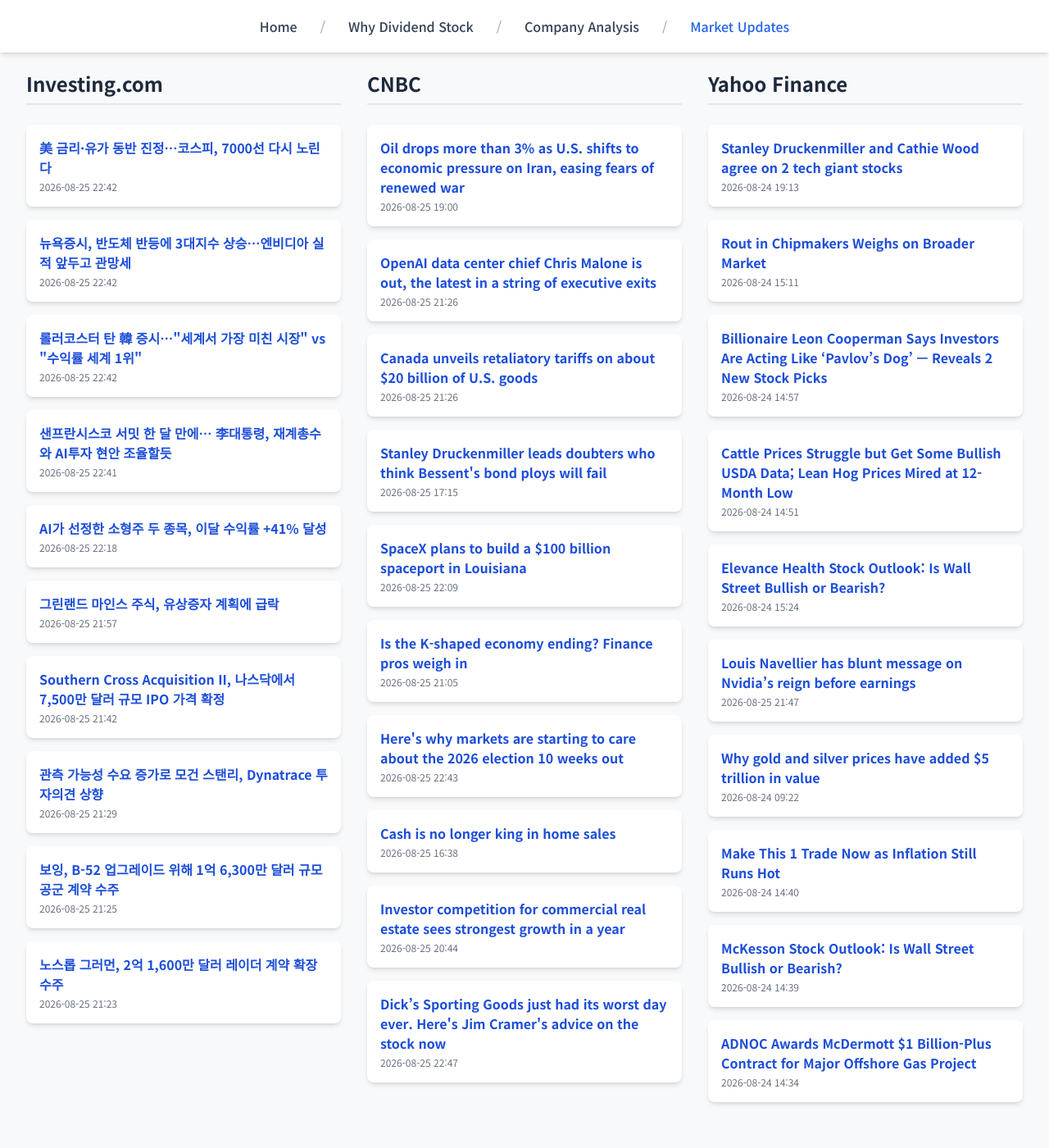
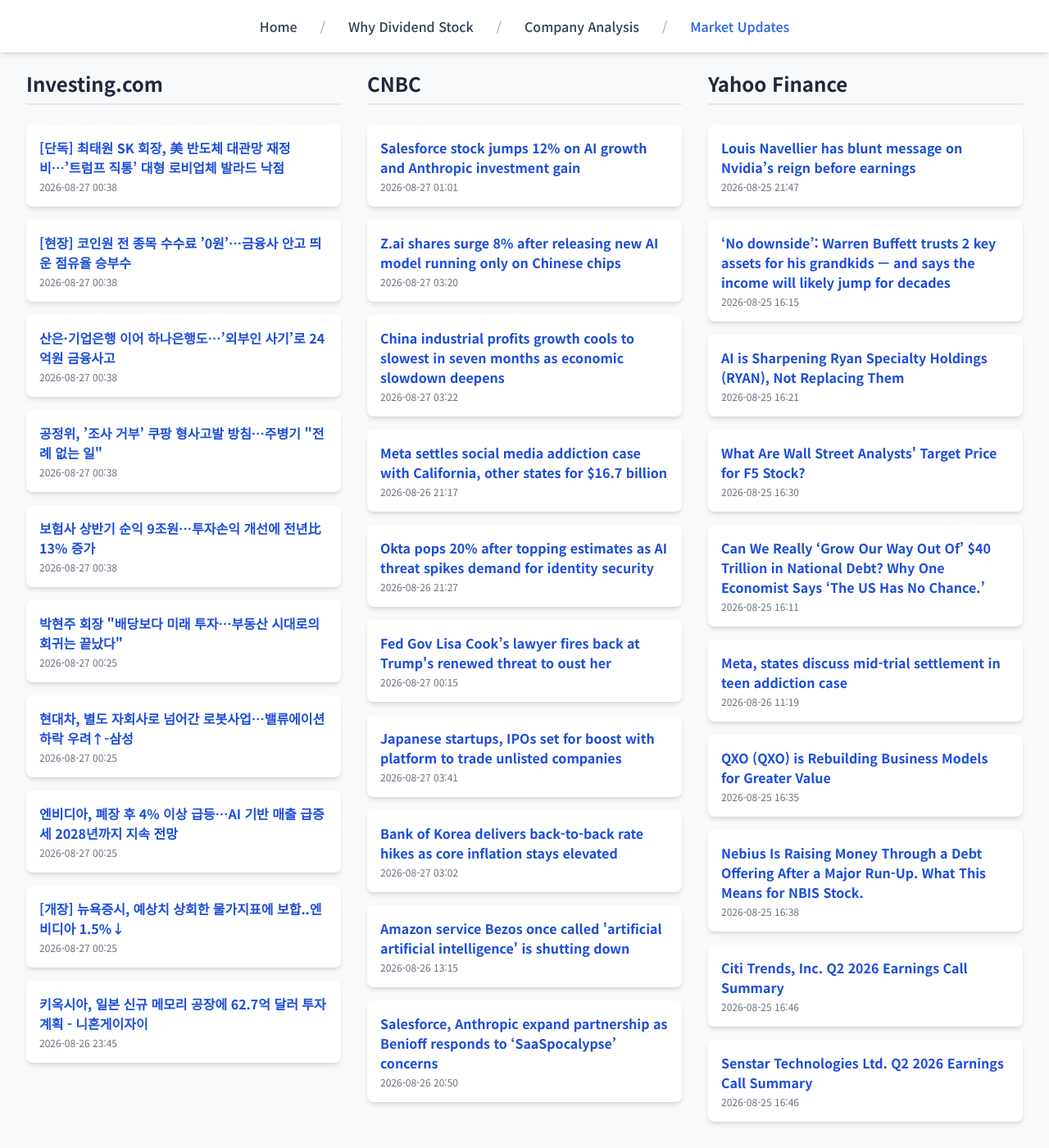
Before and after one commit to Kay-Hwang/my-company-analysis, a Jekyll site: the page built from market-updates.html, in a window 1280 px wide and 1400 px high, scrolled down 190 px. Shown: the whole window at 82% size. Built offline with Jekyll 4.4.1, drawn with Linux system fonts in a browser that asks for light colours; nearby versions of some CDN libraries; a script that is not in the unit is left out; before the commit the page ends 1566 px from its top, so only the background shows below that.

Commit message:
Update daily data

```diff
--- a/_data/latest_data.json
+++ b/_data/latest_data.json
@@ -1,161 +1,131 @@
 {
-  "lastUpdated": "2026년 08월 26일 08:23 KST",
+  "lastUpdated": "2026년 08월 27일 13:14 KST",
   "news": {
     "investing": [
       {
-        "title": "美 금리·유가 동반 진정…코스피, 7000선 다시 노린다",
-        "link": "https://kr.investing.com/news/stock-market-news/article-2074387",
-        "pubDate": "2026-08-25 22:42:28",
-        "summary": "美 금리·유가 동반 진정…코스피, 7000선 다시 노린다"
+        "title": "[단독] 최태원 SK 회장, 美 반도체 대관망 재정비…’트럼프 직통’ 대형 로비업체 발라드 낙점",
+        "link": "https://kr.investing.com/news/stock-market-news/article-2076018",
+        "pubDate": "2026-08-27 00:38:29",
+        "summary": "[단독] 최태원 SK 회장, 美 반도체 대관망 재정비…’트럼프 직통’ 대형 로비업체 발라드 낙점"
       },
       {
-        "title": "뉴욕증시, 반도체 반등에 3대지수 상승…엔비디아 실적 앞두고 관망세",
-        "link": "https://kr.investing.com/news/stock-market-news/article-2074388",
-        "pubDate": "2026-08-25 22:42:14",
-        "summary": "뉴욕증시, 반도체 반등에 3대지수 상승…엔비디아 실적 앞두고 관망세"
+        "title": "[현장] 코인원 전 종목 수수료 ’0원’…금융사 안고 띄운 점유율 승부수",
+        "link": "https://kr.investing.com/news/stock-market-news/article-2076017",
+        "pubDate": "2026-08-27 00:38:28",
+        "summary": "[현장] 코인원 전 종목 수수료 ’0원’…금융사 안고 띄운 점유율 승부수"
       },
       {
-        "title": "롤러코스터 탄 韓 증시…\"세계서 가장 미친 시장\" vs \"수익률 세계 1위\"",
-        "link": "https://kr.investing.com/news/stock-market-news/article-2074390",
-        "pubDate": "2026-08-25 22:42:00",
-        "summary": "롤러코스터 탄 韓 증시…\"세계서 가장 미친 시장\" vs \"수익률 세계 1위\""
+        "title": "산은·기업은행 이어 하나은행도…’외부인 사기’로 24억원 금융사고",
+        "link": "https://kr.investing.com/news/stock-market-news/article-2076016",
+        "pubDate": "2026-08-27 00:38:26",
+        "summary": "산은·기업은행 이어 하나은행도…’외부인 사기’로 24억원 금융사고"
       },
       {
-        "title": "샌프란시스코 서밋 한 달 만에… 李대통령, 재계총수와 AI투자 현안 조율할듯",
-        "link": "https://kr.investing.com/news/stock-market-news/article-2074389",
-        "pubDate": "2026-08-25 22:41:46",
-        "summary": "샌프란시스코 서밋 한 달 만에… 李대통령, 재계총수와 AI투자 현안 조율할듯"
+        "title": "공정위, ’조사 거부’ 쿠팡 형사고발 방침…주병기 \"전례 없는 일\"",
+        "link": "https://kr.investing.com/news/stock-market-news/article-2076014",
+        "pubDate": "2026-08-27 00:38:24",
+        "summary": "공정위, ’조사 거부’ 쿠팡 형사고발 방침…주병기 \"전례 없는 일\""
       },
       {
-        "title": "AI가 선정한 소형주 두 종목, 이달 수익률 +41% 달성",
-        "link": "https://kr.investing.com/news/stock-market-news/article-2074381",
-        "pubDate": "2026-08-25 22:18:36",
-        "summary": "AI가 선정한 소형주 두 종목, 이달 수익률 +41% 달성"
+        "title": "보험사 상반기 순익 9조원…투자손익 개선에 전년比 13% 증가",
+        "link": "https://kr.investing.com/news/stock-market-news/article-2076013",
+        "pubDate": "2026-08-27 00:38:22",
+        "summary": "보험사 상반기 순익 9조원…투자손익 개선에 전년比 13% 증가"
       },
       {
-        "title": "그린랜드 마인스 주식, 유상증자 계획에 급락",
-        "link": "https://kr.investing.com/news/stock-market-news/article-93CH-2074368",
-        "pubDate": "2026-08-25 21:57:05",
-        "summary": "그린랜드 마인스 주식, 유상증자 계획에 급락"
+        "title": "박현주 회장 \"배당보다 미래 투자…부동산 시대로의 회귀는 끝났다\"",
+        "link": "https://kr.investing.com/news/stock-market-news/article-2076012",
+        "pubDate": "2026-08-27 00:25:08",
+        "summary": "박현주 회장 \"배당보다 미래 투자…부동산 시대로의 회귀는 끝났다\""
       },
       {
-        "title": "Southern Cross Acquisition II, 나스닥에서 7,500만 달러 규모 IPO 가격 확정",
-        "link": "https://kr.investing.com/news/stock-market-news/article-432SI-2074358",
-        "pubDate": "2026-08-25 21:42:02",
-        "summary": "Southern Cross Acquisition II, 나스닥에서 7,500만 달러 규모 IPO 가격 확정"
+        "title": "현대차, 별도 자회사로 넘어간 로봇사업…밸류에이션 하락 우려↑-삼성",
+        "link": "https://kr.investing.com/news/stock-market-news/article-2075999",
+        "pubDate": "2026-08-27 00:25:07",
+        "summary": "현대차, 별도 자회사로 넘어간 로봇사업…밸류에이션 하락 우려↑-삼성"
       },
       {
-        "title": "관측 가능성 수요 증가로 모건 스탠리, Dynatrace 투자의견 상향",
-        "link": "https://kr.investing.com/news/stock-market-news/article-2074352",
-        "pubDate": "2026-08-25 21:29:26",
-        "summary": "관측 가능성 수요 증가로 모건 스탠리, Dynatrace 투자의견 상향"
+        "title": "엔비디아, 폐장 후 4% 이상 급등…AI 기반 매출 급증세 2028년까지 지속 전망",
+        "link": "https://kr.investing.com/news/stock-market-news/article-2075995",
+        "pubDate": "2026-08-27 00:25:05",
+        "summary": "엔비디아, 폐장 후 4% 이상 급등…AI 기반 매출 급증세 2028년까지 지속 전망"
       },
       {
-        "title": "보잉, B-52 업그레이드 위해 1억 6,300만 달러 규모 공군 계약 수주",
-        "link": "https://kr.investing.com/news/stock-market-news/article-93CH-2074346",
-        "pubDate": "2026-08-25 21:25:35",
-        "summary": "보잉, B-52 업그레이드 위해 1억 6,300만 달러 규모 공군 계약 수주"
+        "title": "[개장] 뉴욕증시, 예상치 상회한 물가지표에 보합..엔비디아 1.5%↓",
+        "link": "https://kr.investing.com/news/stock-market-news/article-2075993",
+        "pubDate": "2026-08-27 00:25:03",
+        "summary": "[개장] 뉴욕증시, 예상치 상회한 물가지표에 보합..엔비디아 1.5%↓"
       },
       {
-        "title": "노스롭 그러먼, 2억 1,600만 달러 레이더 계약 확장 수주",
-        "link": "https://kr.investing.com/news/stock-market-news/article-93CH-2074344",
-        "pubDate": "2026-08-25 21:23:56",
-        "summary": "노스롭 그러먼, 2억 1,600만 달러 레이더 계약 확장 수주"
+        "title": "키옥시아, 일본 신규 메모리 공장에 62.7억 달러 투자 계획 - 니혼게이자이",
+        "link": "https://kr.investing.com/news/stock-market-news/article-93CH-2075997",
+        "pubDate": "2026-08-26 23:45:10",
+        "summary": "키옥시아, 일본 신규 메모리 공장에 62.7억 달러 투자 계획 - 니혼게이자이"
       }
     ],
     "cnbc": [
       {
-        "title": "Oil drops more than 3% as U.S. shifts to economic pressure on Iran, easing fears of renewed war",
-        "link": "https://www.cnbc.com/2026/08/25/oil-prices-iran-trump-hormuz.html",
-        "pubDate": "Tue, 25 Aug 2026 19:00:07 GMT",
-        "summary": "Investors shrugged off the latest developments in the U.S.-Iran war."
+        "title": "Salesforce stock jumps 12% on AI growth and Anthropic investment gain",
+        "link": "https://www.cnbc.com/2026/08/26/salesforce-crm-q2-earnings-report-2027.html",
+        "pubDate": "Thu, 27 Aug 2026 01:01:00 GMT",
+        "summary": "Salesforce's Anthropic stake led to higher profit in the latest quarter."
       },
       {
-        "title": "OpenAI data center chief Chris Malone is out, the latest in a string of executive exits",
-        "link": "https://www.cnbc.com/2026/08/25/openais-head-of-data-centers-chris-malone-is-out-in-latest-exec-exit.html",
-        "pubDate": "Tue, 25 Aug 2026 21:26:00 GMT",
-        "summary": "An OpenAI spokesperson said the company \"recently reorganized our infrastructure organization to support the scale and pace of our work.\""
+        "title": "Z.ai shares surge 8% after releasing new AI model running only on Chinese chips",
+        "link": "https://www.cnbc.com/2026/08/27/zai-shares-surge-new-ai-model-using-chinese-chips.html",
+        "pubDate": "Thu, 27 Aug 2026 03:20:14 GMT",
+        "summary": "The Chinese AI company said it had already launched the model globally in stealth mode for a week."
       },
       {
-        "title": "Canada unveils retaliatory tariffs on about $20 billion of U.S. goods",
-        "link": "https://www.cnbc.com/2026/08/25/canada-trump-tariffs-trade-carney-leblanc.html",
-        "pubDate": "Tue, 25 Aug 2026 21:26:01 GMT",
-        "summary": "Canadian trade negotiators left the U.S. last week after failing to clinch a trade deal that would stop President Donald Trump's new tariffs from taking effect."
+        "title": "China industrial profits growth cools to slowest in seven months as economic slowdown deepens",
+        "link": "https://www.cnbc.com/2026/08/27/china-industrial-profits-july-factory-production-.html",
+        "pubDate": "Thu, 27 Aug 2026 03:22:14 GMT",
+        "summary": "China's industrial profits growth in July slowed to its weakest pace this year, as soft demand and a broader slowdown in the economy weighed on manufacturers."
       },
       {
-        "title": "Stanley Druckenmiller leads doubters who think Bessent's bond ploys will fail",
-        "link": "https://www.cnbc.com/2026/08/25/stanley-druckenmiller-leads-doubters-who-think-bessents-bond-ploys-will-fail.html",
-        "pubDate": "Tue, 25 Aug 2026 17:15:50 GMT",
-        "summary": "The bond market interventions have generated a modest decline in yields along with a growing chorus of derision."
+        "title": "Meta settles social media addiction case with California, other states for $16.7 billion",
+        "link": "https://www.cnbc.com/2026/08/26/meta-social-media-trial-settlement.html",
+        "pubDate": "Wed, 26 Aug 2026 21:17:46 GMT",
+        "summary": "Meta and state attorneys general settled a federal trial centering on allegations that company misrepresented the extent of child-related mental health harms."
       },
       {
-        "title": "SpaceX plans to build a $100 billion spaceport in Louisiana",
-        "link": "https://www.cnbc.com/2026/08/25/spacex-louisiana-spaceport.html",
-        "pubDate": "Tue, 25 Aug 2026 22:09:01 GMT",
-        "summary": "SpaceX plans to establish its Starbase, LA in Vermilion Parish, which will \"support thousands of launches annually.\""
+        "title": "Okta pops 20% after topping estimates as AI threat spikes demand for identity security",
+        "link": "https://www.cnbc.com/2026/08/26/okta-okta-earnings-q2-2027.html",
+        "pubDate": "Wed, 26 Aug 2026 21:27:53 GMT",
+        "summary": "New products accounted for 30% of total bookings and Okta said it closed dozens of AI deals during the period"
       },
       {
-        "title": "Is the K-shaped economy ending? Finance pros weigh in",
-        "link": "https://www.cnbc.com/2026/08/25/k-shaped-economy-c-shaped-economy-may-be-changing.html",
-        "pubDate": "Tue, 25 Aug 2026 21:05:27 GMT",
-        "summary": "The K-shaped economy may be changing. New data shows income and spending gaps are narrowing — but household finances tell a more complicated story."
+        "title": "Fed Gov Lisa Cook’s lawyer fires back at Trump's renewed threat to oust her",
+        "link": "https://www.cnbc.com/2026/08/26/trump-lisa-cook-federal-reserve.html",
+        "pubDate": "Thu, 27 Aug 2026 00:15:35 GMT",
+        "summary": "The Supreme Court in late June blocked Trump from firing Cook from the Federal Reserve, but left the president with a path to try again to remove her."
       },
       {
-        "title": "Here's why markets are starting to care about the 2026 election 10 weeks out",
-        "link": "https://www.cnbc.com/2026/08/25/trump-debt-ceiling-markets-midterm-election.html",
-        "pubDate": "Tue, 25 Aug 2026 22:43:08 GMT",
-        "summary": "Wall Street analysts are tuning in 10 weeks ahead of the Nov. 3 election with concerns about risks to investors depending on how the U.S. results turn out."
+        "title": "Japanese startups, IPOs set for boost with platform to trade unlisted companies",
+        "link": "https://www.cnbc.com/2026/08/27/japan-startups-ipos-trading-platform-unlisted-companies-.html",
+        "pubDate": "Thu, 27 Aug 2026 03:41:00 GMT",
+        "summary": "The Japanese regulator's registration of a new trading platform for unlisted shares could help create a more favorable capital-raising environment for the country's IPO ecosystem."
       },
       {
-        "title": "Cash is no longer king in home sales",
-        "link": "https://www.cnbc.com/2026/08/25/cash-is-no-longer-king-in-home-sales.html",
-        "pubDate": "Tue, 25 Aug 2026 16:38:40 GMT",
-        "summary": "Cash buyers are a diminishing share of the overall housing market, as more supply and weaker prices give all buyers more purchasing power."
+        "title": "Bank of Korea delivers back-to-back rate hikes as core inflation stays elevated",
+        "link": "https://www.cnbc.com/2026/08/27/korea-bok-rate-hike-inflation.html",
+        "pubDate": "Thu, 27 Aug 2026 03:02:31 GMT",
+        "summary": "The Bank of Korea hiked rates by 25 basis points to 3%, its highest since January 2025 and in line with expectations."
       },
       {
-        "title": "Investor competition for commercial real estate sees strongest growth in a year",
-        "link": "https://www.cnbc.com/2026/08/25/cre-investor-competition-sees-strongest-growth-in-a-year.html",
-        "pubDate": "Tue, 25 Aug 2026 20:44:51 GMT",
-        "summary": "Even though macro uncertainty and volatility continue to show up in the broader economy, bidding keeps rising, according to JLL."
+        "title": "Amazon service Bezos once called 'artificial artificial intelligence' is shutting down",
+        "link": "https://www.cnbc.com/2026/08/25/amazon-service-that-jeff-bezos-called-artificial-ai-is-shutting-down.html",
+        "pubDate": "Wed, 26 Aug 2026 13:15:24 GMT",
+        "summary": "Mechanical Turk launched in 2005 as a way to farm out tasks that are easy for humans to complete but too challenging for computers."
       },
       {
-        "title": "Dick’s Sporting Goods just had its worst day ever. Here's Jim Cramer's advice on the stock now",
-        "link": "https://www.cnbc.com/2026/08/25/dicks-sporting-goods-worst-day-ever-jim-cramer-advice.html",
-        "pubDate": "Tue, 25 Aug 2026 22:47:37 GMT",
-        "summary": "CNBC’s Jim Cramer said investors shouldn’t give up on Dick’s after its record 30% plunge."
+        "title": "Salesforce, Anthropic expand partnership as Benioff responds to ‘SaaSpocalypse’ concerns",
+        "link": "https://www.cnbc.com/2026/08/26/salesforce-anthropic-partnership-claudeforce.html",
+        "pubDate": "Wed, 26 Aug 2026 20:50:45 GMT",
+        "summary": "\"We're delivering a dynamic interface that thinks, reasons, and acts,\" Salesforce CEO Marc Benioff said in a statement."
       }
     ],
     "yahoo": [
-      {
-        "title": "Stanley Druckenmiller and Cathie Wood agree on 2 tech giant stocks",
-        "link": "https://finance.yahoo.com/markets/stocks/articles/stanley-druckenmiller-cathie-wood-agree-191300323.html",
-        "pubDate": "2026-08-24T19:13:00Z",
-        "summary": "Stanley Druckenmiller and Cathie Wood agree on 2 tech giant stocks"
-      },
-      {
-        "title": "Rout in Chipmakers Weighs on Broader Market",
-        "link": "https://finance.yahoo.com/markets/stocks/articles/rout-chipmakers-weighs-broader-market-151143186.html",
-        "pubDate": "2026-08-24T15:11:43Z",
-        "summary": "Rout in Chipmakers Weighs on Broader Market"
-      },
-      {
-        "title": "Billionaire Leon Cooperman Says Investors Are Acting Like ‘Pavlov’s Dog’ — Reveals 2 New Stock Picks",
-        "link": "https://finance.yahoo.com/markets/stocks/articles/billionaire-leon-cooperman-says-investors-145743521.html",
-        "pubDate": "2026-08-24T14:57:43Z",
-        "summary": "Billionaire Leon Cooperman Says Investors Are Acting Like ‘Pavlov’s Dog’ — Reveals 2 New Stock Picks"
-      },
-      {
-        "title": "Cattle Prices Struggle but Get Some Bullish USDA Data; Lean Hog Prices Mired at 12-Month Low",
-        "link": "https://finance.yahoo.com/markets/commodities/articles/cattle-prices-struggle-bullish-usda-145144527.html",
-        "pubDate": "2026-08-24T14:51:44Z",
-        "summary": "Cattle Prices Struggle but Get Some Bullish USDA Data; Lean Hog Prices Mired at 12-Month Low"
-      },
-      {
-        "title": "Elevance Health Stock Outlook: Is Wall Street Bullish or Bearish?",
-        "link": "https://finance.yahoo.com/markets/stocks/articles/elevance-health-stock-outlook-wall-152400991.html",
-        "pubDate": "2026-08-24T15:24:00Z",
-        "summary": "Elevance Health Stock Outlook: Is Wall Street Bullish or Bearish?"
-      },
       {
         "title": "Louis Navellier has blunt message on Nvidia’s reign before earnings",
         "link": "https://finance.yahoo.com/markets/stocks/articles/louis-navellier-blunt-message-nvidia-214700439.html",
@@ -163,28 +133,58 @@
         "summary": "Louis Navellier has blunt message on Nvidia’s reign before earnings"
       },
       {
-        "title": "Why gold and silver prices have added $5 trillion in value",
-        "link": "https://finance.yahoo.com/markets/commodities/article/why-gold-and-silver-prices-have-added-5-trillion-in-value-092246961.html",
-        "pubDate": "2026-08-24T09:22:46Z",
-        "summary": "Why gold and silver prices have added $5 trillion in value"
+        "title": "‘No downside’: Warren Buffett trusts 2 key assets for his grandkids — and says the income will likely jump for decades",
+        "link": "https://finance.yahoo.com/real-estate/articles/no-downside-warren-buffett-trusts-161500580.html",
+        "pubDate": "2026-08-25T16:15:00Z",
+        "summary": "‘No downside’: Warren Buffett trusts 2 key assets for his grandkids — and says the income will likely jump for decades"
       },
       {
-        "title": "Make This 1 Trade Now as Inflation Still Runs Hot",
-        "link": "https://finance.yahoo.com/markets/options/articles/1-trade-now-inflation-still-144025344.html",
-        "pubDate": "2026-08-24T14:40:25Z",
-        "summary": "Make This 1 Trade Now as Inflation Still Runs Hot"
+        "title": "AI is Sharpening Ryan Specialty Holdings (RYAN), Not Replacing Them",
+        "link": "https://finance.yahoo.com/markets/stocks/articles/ai-sharpening-ryan-specialty-holdings-162111595.html",
+        "pubDate": "2026-08-25T16:21:11Z",
+        "summary": "AI is Sharpening Ryan Specialty Holdings (RYAN), Not Replacing Them"
       },
       {
-        "title": "McKesson Stock Outlook: Is Wall Street Bullish or Bearish?",
-        "link": "https://finance.yahoo.com/markets/stocks/articles/mckesson-stock-outlook-wall-street-143920869.html",
-        "pubDate": "2026-08-24T14:39:20Z",
-        "summary": "McKesson Stock Outlook: Is Wall Street Bullish or Bearish?"
+        "title": "What Are Wall Street Analysts' Target Price for F5 Stock?",
+        "link": "https://finance.yahoo.com/markets/stocks/articles/wall-street-analysts-target-price-163007835.html",
+        "pubDate": "2026-08-25T16:30:07Z",
+        "summary": "What Are Wall Street Analysts' Target Price for F5 Stock?"
       },
       {
-        "title": "ADNOC Awards McDermott $1 Billion-Plus Contract for Major Offshore Gas Project",
-        "link": "https://finance.yahoo.com/energy/articles/adnoc-awards-mcdermott-1-billion-143422737.html",
-        "pubDate": "2026-08-24T14:34:22Z",
-        "summary": "ADNOC Awards McDermott $1 Billion-Plus Contract for Major Offshore Gas Project"
+        "title": "Can We Really ‘Grow Our Way Out Of’ $40 Trillion in National Debt? Why One Economist Says ‘The US Has No Chance.’",
+        "link": "https://finance.yahoo.com/economy/policy/articles/really-grow-way-40-trillion-161154543.html",
+        "pubDate": "2026-08-25T16:11:54Z",
+        "summary": "Can We Really ‘Grow Our Way Out Of’ $40 Trillion in National Debt? Why One Economist Says ‘The US Has No Chance.’"
+      },
+      {
+        "title": "Meta, states discuss mid-trial settlement in teen addiction case",
+        "link": "https://finance.yahoo.com/media-advertising/articles/meta-states-discuss-mid-trial-111938416.html",
+        "pubDate": "2026-08-26T11:19:38Z",
+        "summary": "Meta, states discuss mid-trial settlement in teen addiction case"
+      },
+      {
+        "title": "QXO (QXO) is Rebuilding Business Models for Greater Value",
+        "link": "https://finance.yahoo.com/markets/stocks/articles/qxo-qxo-rebuilding-business-models-163510879.html",
+        "pubDate": "2026-08-25T16:35:10Z",
+        "summary": "QXO (QXO) is Rebuilding Business Models for Greater Value"
+      },
+      {
+        "title": "Nebius Is Raising Money Through a Debt Offering After a Major Run-Up. What This Means for NBIS Stock.",
+        "link": "https://finance.yahoo.com/markets/stocks/articles/nebius-raising-money-debt-offering-163842493.html",
+        "pubDate": "2026-08-25T16:38:42Z",
+        "summary": "Nebius Is Raising Money Through a Debt Offering After a Major Run-Up. What This Means for NBIS Stock."
+      },
+      {
+        "title": "Citi Trends, Inc. Q2 2026 Earnings Call Summary",
+        "link": "https://finance.yahoo.com/markets/stocks/articles/citi-trends-inc-q2-2026-164654875.html",
+        "pubDate": "2026-08-25T16:46:54Z",
+        "summary": "Citi Trends, Inc. Q2 2026 Earnings Call Summary"
+      },
+      {
+        "title": "Senstar Technologies Ltd. Q2 2026 Earnings Call Summary",
+        "link": "https://finance.yahoo.com/markets/stocks/articles/senstar-technologies-ltd-q2-2026-164652185.html",
+        "pubDate": "2026-08-25T16:46:52Z",
+        "summary": "Senstar Technologies Ltd. Q2 2026 Earnings Call Summary"
       }
     ]
   }
```
